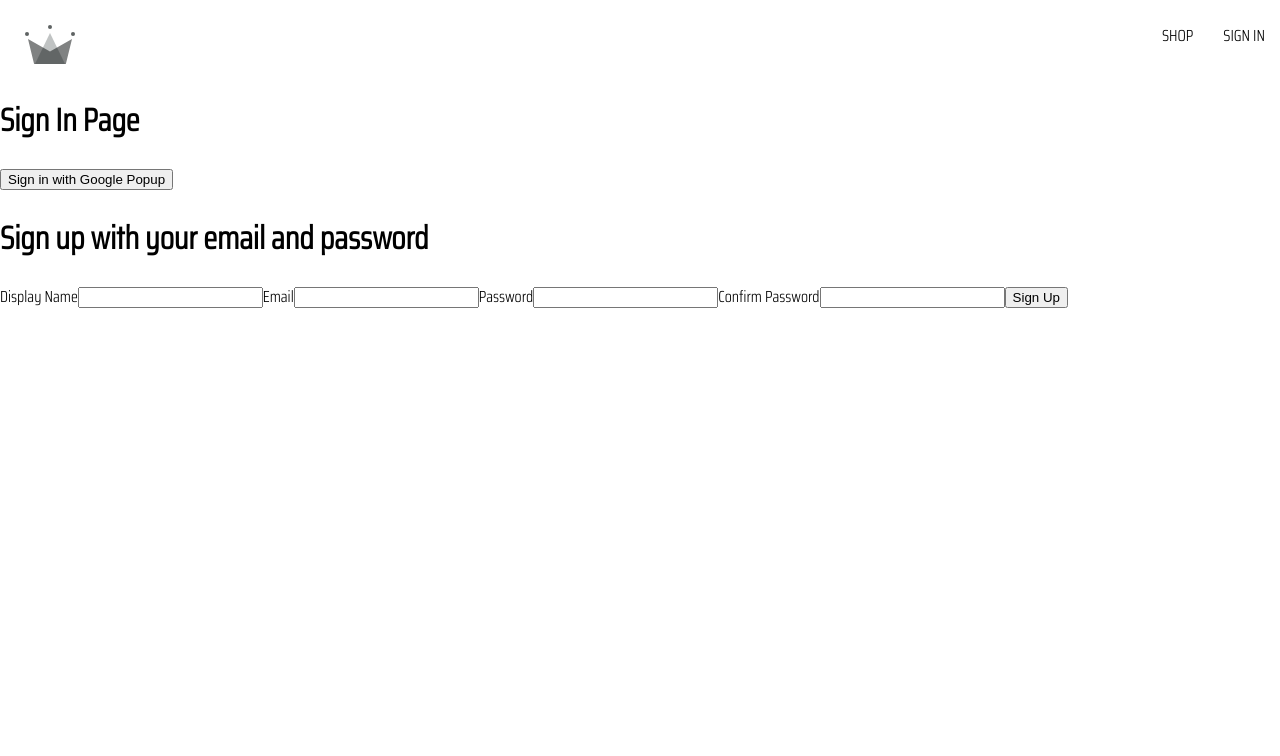
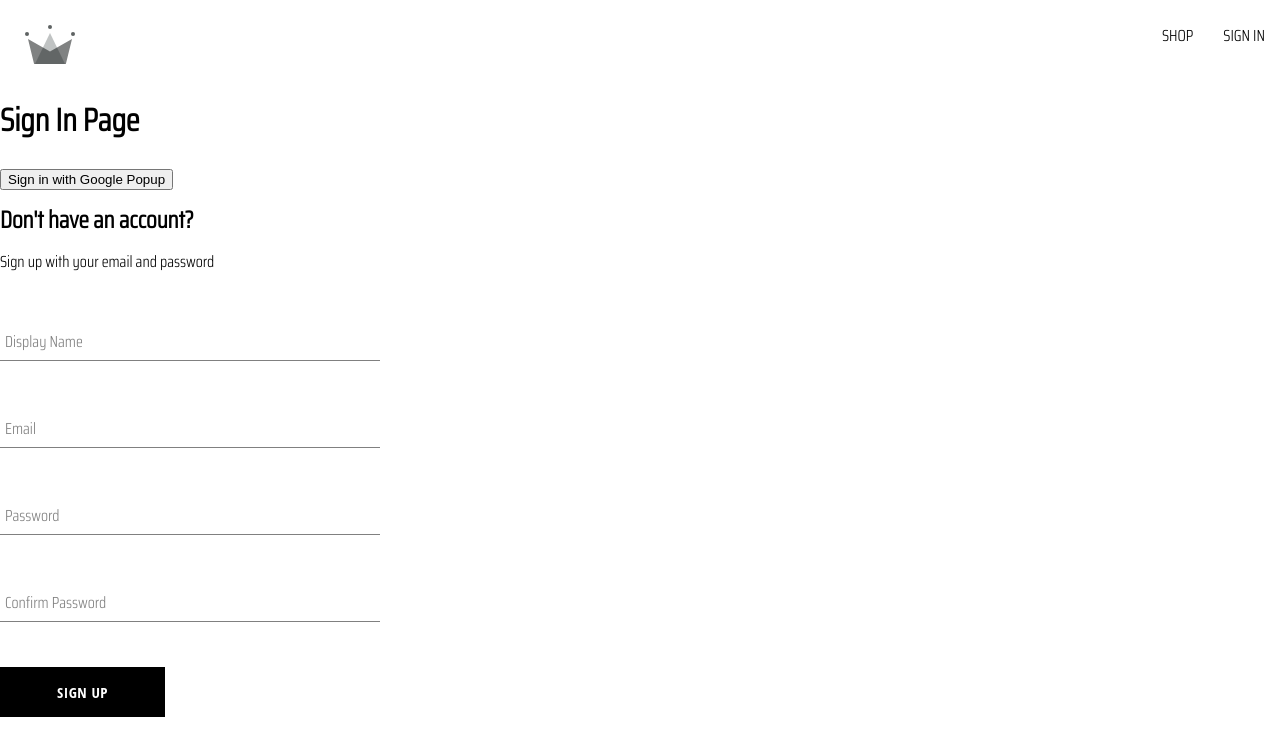
Before and after one commit to smshinn90/crwn-clothing, a React (Create React App) app: page /sign-in in a window 1280 px wide. Shown: the top 756 px of the page. Built offline with nearby package versions, Linux system fonts and the light colour scheme.

Commit message:
created sign up, sign in, button components

```diff
--- /dev/null
+++ b/src/components/button/button.component.jsx
@@ -0,0 +1,19 @@
+import "./button.styles.scss";
+
+const BUTTON_TYPE_CLASSES = {
+  google: "google-sign-in",
+  inverted: "inverted",
+};
+
+const Button = ({ children, buttonType, ...otherProps }) => {
+  return (
+    <button
+      className={`button-container ${BUTTON_TYPE_CLASSES[buttonType]}`}
+      {...otherProps}
+    >
+      {children}
+    </button>
+  );
+};
+
+export default Button;
--- /dev/null
+++ b/src/components/button/button.styles.scss
@@ -0,0 +1,46 @@
+.button-container {
+  min-width: 165px;
+  width: auto;
+  height: 50px;
+  letter-spacing: 0.5px;
+  line-height: 50px;
+  padding: 0 35px 0 35px;
+  font-size: 15px;
+  background-color: black;
+  color: white;
+  text-transform: uppercase;
+  font-family: 'Open Sans Condensed';
+  font-weight: bolder;
+  border: none;
+  cursor: pointer;
+  display: flex;
+  justify-content: center;
+
+  &:hover {
+    background-color: white;
+    color: black;
+    border: 1px solid black;
+  }
+
+  &.google-sign-in {
+    background-color: #4285f4;
+    color: white;
+
+    &:hover {
+      background-color: #357ae8;
+      border: none;
+    }
+  }
+
+  &.inverted {
+    background-color: white;
+    color: black;
+    border: 1px solid black;
+
+    &:hover {
+      background-color: black;
+      color: white;
+      border: none;
+    }
+  }
+}
--- /dev/null
+++ b/src/components/form-input/form-input.compononent.jsx
@@ -0,0 +1,20 @@
+import "./form-input.styles.scss";
+
+const FormInput = ({ label, ...otherProps }) => {
+  return (
+    <div className="group">
+      <input class="form-input" {...otherProps} />
+      {label && (
+        <label
+          className={`${
+            otherProps.value.length ? "shrink" : ""
+          } form-input-label`}
+        >
+          {label}
+        </label>
+      )}
+    </div>
+  );
+};
+
+export default FormInput;
--- /dev/null
+++ b/src/components/form-input/form-input.styles.scss
@@ -0,0 +1,54 @@
+$sub-color: grey;
+$main-color: black;
+
+@mixin shrinkLabel {
+  top: -14px;
+  font-size: 12px;
+  color: $main-color;
+}
+
+.group {
+  position: relative;
+  margin: 45px 0;
+
+  .form-input {
+    background: none;
+    background-color: white;
+    color: $sub-color;
+    font-size: 18px;
+    padding: 10px 10px 10px 5px;
+    display: block;
+    width: 100%;
+    border: none;
+    border-radius: 0;
+    border-bottom: 1px solid $sub-color;
+    margin: 25px 0;
+
+    &:focus {
+      outline: none;
+    }
+
+    &:focus ~ .form-input-label {
+      @include shrinkLabel();
+    }
+  }
+
+  input[type='password'] {
+    letter-spacing: 0.3em;
+  }
+
+  .form-input-label {
+    color: $sub-color;
+    font-size: 16px;
+    font-weight: normal;
+    position: absolute;
+    pointer-events: none;
+    left: 5px;
+    top: 10px;
+    transition: 300ms ease all;
+
+    &.shrink {
+      @include shrinkLabel();
+    }
+  }
+}
--- a/src/components/sign-up-form/sign-up-form.component.jsx
+++ b/src/components/sign-up-form/sign-up-form.component.jsx
@@ -3,6 +3,11 @@
   createAuthUserWithEmailAndPassword,
   createUserDocumentFromAuth,
 } from "../../utils/firebase/firebase.utils";
+
+import Button from "../button/button.component";
+import FormInput from "../form-input/form-input.compononent";
+
+import "./sign-up-form.styles.scss";
 
 const defaultFormFields = {
   displayName: "",
@@ -15,27 +20,31 @@
   const [formFields, setFormFields] = useState(defaultFormFields);
   const { displayName, email, password, confirmPassword } = formFields;
 
+  const resetFormFields = () => {
+    setFormFields(defaultFormFields);
+  };
+
   const handleSubmit = async (event) => {
     event.preventDefault();
 
     if (password === confirmPassword) {
-      const { user } = await createAuthUserWithEmailAndPassword(
-        email,
-        password
-      );
+      try {
+        const { user } = await createAuthUserWithEmailAndPassword(
+          email,
+          password
+        );
 
-      user.displayName = displayName;
-
-      const userDocRef = await createUserDocumentFromAuth(user);
+        await createUserDocumentFromAuth(user, {
+          displayName,
+        });
+        resetFormFields();
+      } catch (error) {
+        if (error.code === "auth/email-already-in-use") {
+          alert("Cannot create user, email already in use.");
+        } else console.log("user creation encountered an error", error);
+      }
     } else {
-      const responseHTML = `
-    <div style="color:red">Passwords do not match.</div>
-  `;
-      document.getElementById("password-match-text").innerHTML = responseHTML;
-      setTimeout(() => {
-        document.getElementById("password-match-text").innerHTML = ``;
-      }, 5000);
-
+      alert("Passwords do not match.");
       return;
     }
   };
@@ -47,43 +56,45 @@
   };
 
   return (
-    <div>
-      <h1>Sign up with your email and password</h1>
+    <div className="sign-up-container">
+      <h2>Don't have an account?</h2>
+      <span>Sign up with your email and password</span>
       <form onSubmit={handleSubmit}>
-        <label>Display Name</label>
-        <input
+        <FormInput
+          label="Display Name"
           type="text"
           required
           onChange={handleChange}
           name="displayName"
           value={displayName}
         />
-        <label>Email</label>
-        <input
+        <FormInput
+          label="Email"
           type="email"
           required
           onChange={handleChange}
           name="email"
           value={email}
         />
-        <label>Password</label>
-        <input
+        <FormInput
+          label="Password"
           type="password"
           required
           onChange={handleChange}
           name="password"
           value={password}
         />
-        <label>Confirm Password</label>
-        <input
+        <FormInput
+          label="Confirm Password"
           type="password"
           required
           onChange={handleChange}
           name="confirmPassword"
           value={confirmPassword}
         />
-        <button type="submit">Sign Up</button>
-        <div id="password-match-text"></div>
+        <Button buttonType="" type="submit">
+          Sign Up
+        </Button>
       </form>
     </div>
   );
--- /dev/null
+++ b/src/components/sign-up-form/sign-up-form.styles.scss
@@ -0,0 +1,9 @@
+.sign-up-container {
+  display: flex;
+  flex-direction: column;
+  width: 380px;
+}
+
+h2 {
+  margin: 10px 0;
+}
--- a/src/routes/sign-in/sign-in.component.jsx
+++ b/src/routes/sign-in/sign-in.component.jsx
@@ -1,14 +1,13 @@
 import SignUpForm from "../../components/sign-up-form/sign-up-form.component";
 import {
   signInWithGooglePopup,
-  signInWithGoogleRedirect,
   createUserDocumentFromAuth,
 } from "../../utils/firebase/firebase.utils";
 
 const SignIn = () => {
   const logGoogleUser = async () => {
     const { user } = await signInWithGooglePopup();
-    const userDocRef = await createUserDocumentFromAuth(user);
+    await createUserDocumentFromAuth(user);
   };
 
   return (
--- a/src/utils/firebase/firebase.utils.js
+++ b/src/utils/firebase/firebase.utils.js
@@ -1,7 +1,6 @@
 import { initializeApp } from "firebase/app";
 import {
   getAuth,
-  signInWithRedirect,
   signInWithPopup,
   GoogleAuthProvider,
   createUserWithEmailAndPassword,
@@ -19,6 +18,7 @@
 };
 
 // Initialize Firebase
+// eslint-disable-next-line
 const firebaseApp = initializeApp(firebaseConfig);
 
 const googleProvider = new GoogleAuthProvider();
@@ -29,12 +29,13 @@
 export const auth = getAuth();
 export const signInWithGooglePopup = () =>
   signInWithPopup(auth, googleProvider);
-export const signInWithGoogleRedirect = () =>
-  signInWithRedirect(auth, googleProvider);
 
 export const db = getFirestore();
 
-export const createUserDocumentFromAuth = async (userAuth) => {
+export const createUserDocumentFromAuth = async (
+  userAuth,
+  additionalInfo = {}
+) => {
   if (!userAuth) return;
 
   const userDocRef = doc(db, "users", userAuth.uid);
@@ -50,6 +51,7 @@
         displayName,
         email,
         createdAt,
+        ...additionalInfo,
       });
     } catch (error) {
       console.log("error creating the user", error.message);
```
